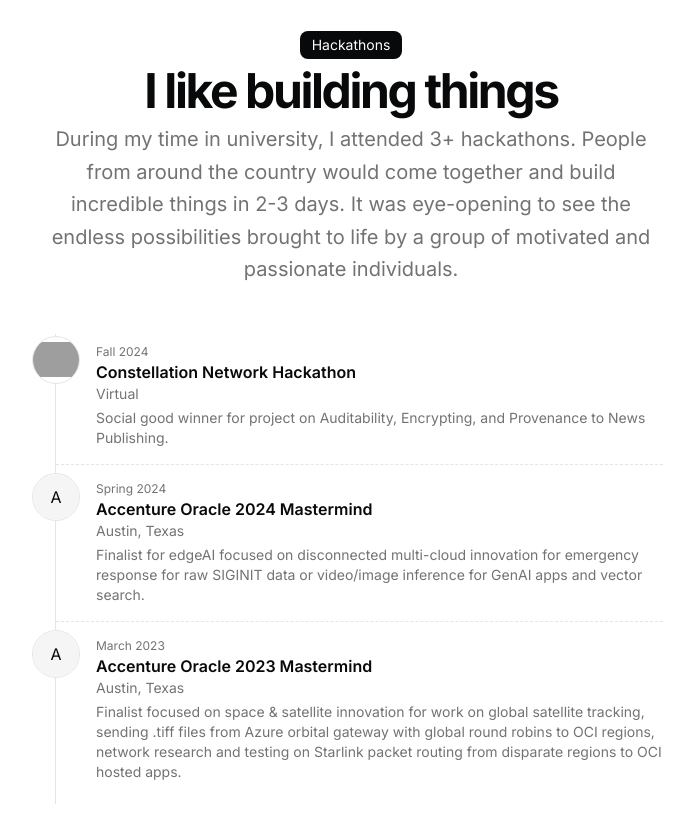
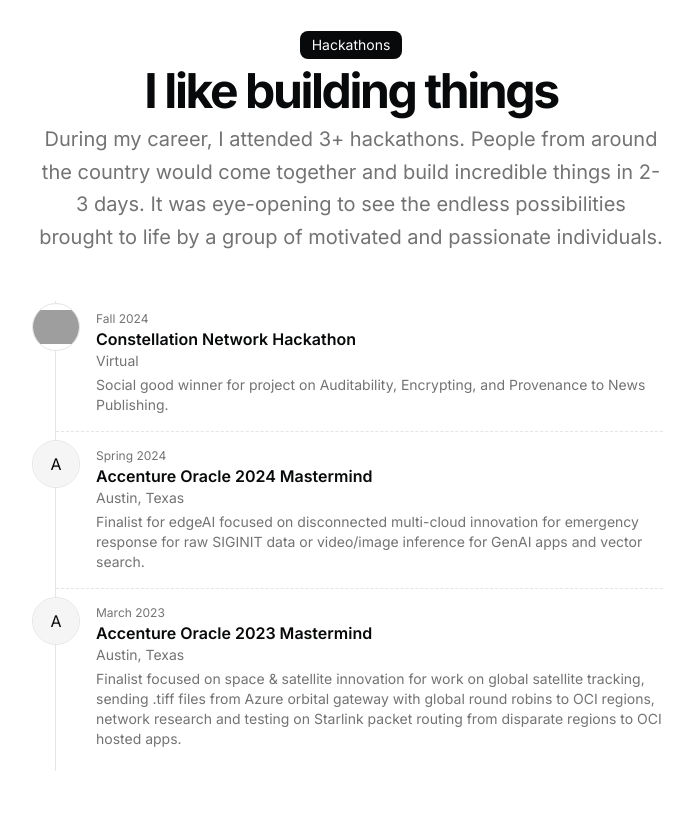
Before and after one commit to tobalo/portfolio, a Next.js app: page / in a window 1280 px wide. Shown: the part 3840-4659 px from the top of the page, without its empty margins (289-983 px from the left). Built offline with nearby package versions, Linux system fonts and the light colour scheme; grey boxes are pictures that could not be loaded.

Commit message:
docs: update copy

```diff
--- a/src/app/page.tsx
+++ b/src/app/page.tsx
@@ -164,7 +164,7 @@
                   I like building things
                 </h2>
                 <p className="text-muted-foreground md:text-xl/relaxed lg:text-base/relaxed xl:text-xl/relaxed">
-                  During my time in university, I attended{" "}
+                  During my career, I attended{" "}
                   {DATA.hackathons.length}+ hackathons. People from around the
                   country would come together and build incredible things in 2-3
                   days. It was eye-opening to see the endless possibilities
```
